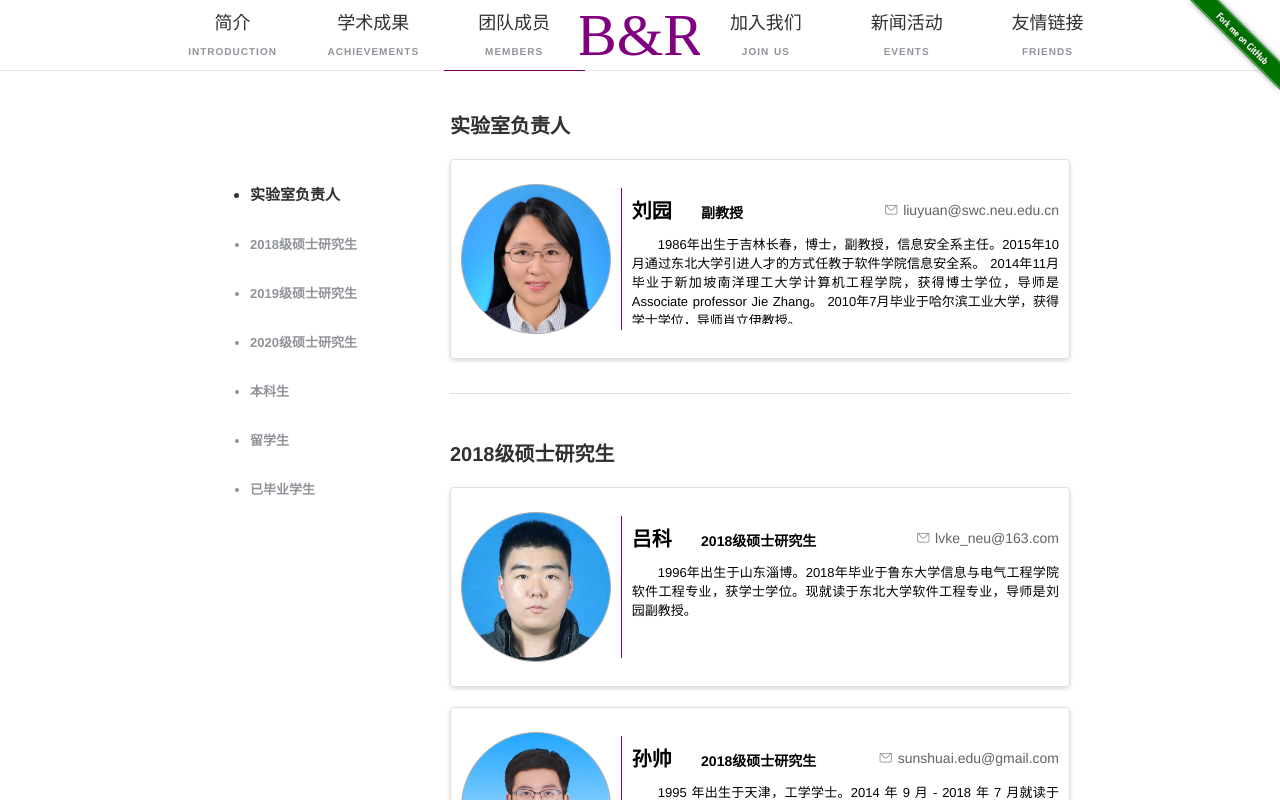
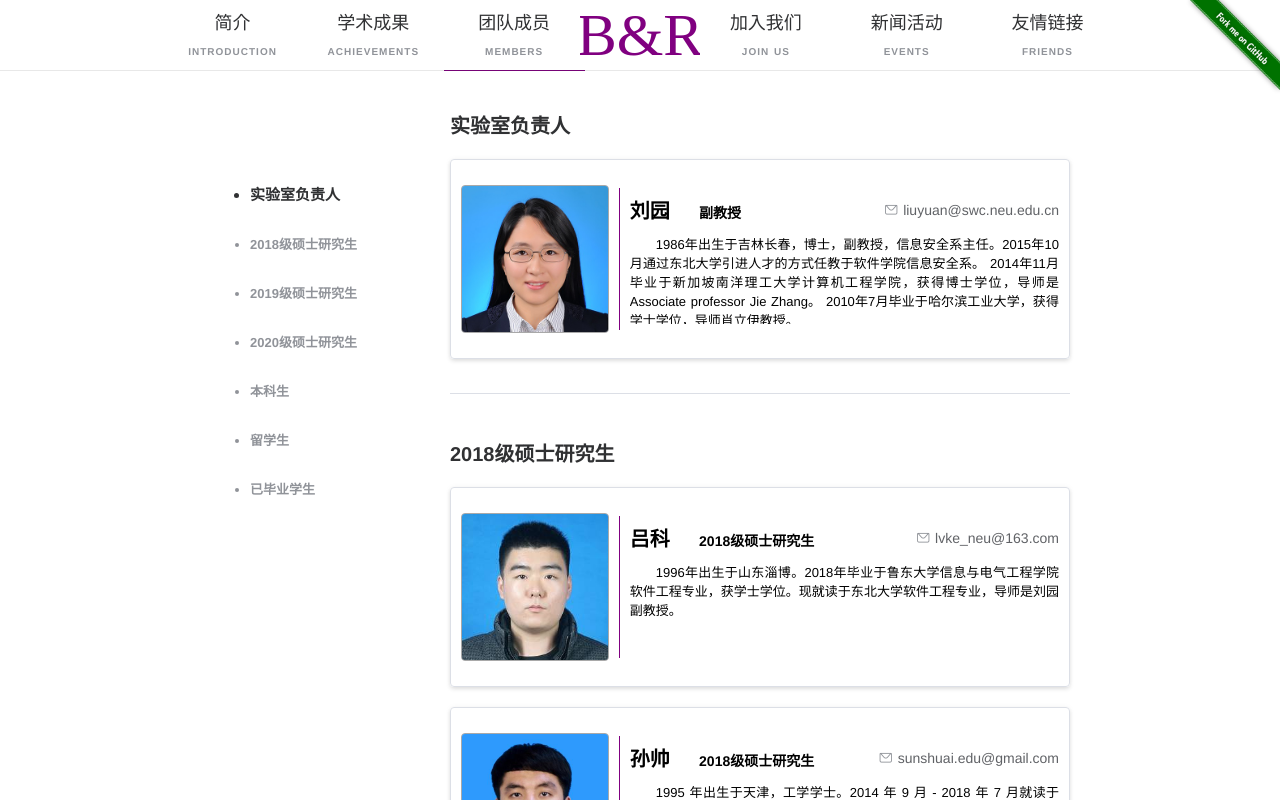
Before and after one commit to thothsun/blockchain-lab, a Nuxt app: page /members in a window 1280 px wide. Shown: the top 800 px of the page. Built offline with nearby package versions, Linux system fonts and the light colour scheme.

Commit message:
update member info

```diff
--- a/components/member.vue
+++ b/components/member.vue
@@ -3,11 +3,11 @@
   <div class="container  animated flipInX">
 
 
-    <div style="height: 150px;width: 150px">
+    <div style="height: 150px;width: 150px;display:flex;justify-content:center;align-items:center">
       <el-avatar
-        style="font-size: 10rem;display: flex;justify-content: center;align-items: center;border: 1px solid darkgrey"
-        :size="150"
-        shape="circle"
+        style="font-size: 10rem;border: 1px solid darkgrey"
+        :size="148"
+        shape="square"
         fit="contain"
         :src="avatar"
       >{{letter}}
--- a/layouts/default.vue
+++ b/layouts/default.vue
@@ -2,7 +2,7 @@
   <div>
     <loading/>
     <nuxt/>
-    <a href="https://github.com/Sun-Shuai/blockchain-lab" target="_blank">
+    <a href="https://github.com/thothsun/blockchain-lab" target="_blank">
       <el-image style="position: fixed; top: 0; right: 0; border: 0;z-index: 9999;height: 100px;width: 100px"
                 src="/github.png"
                 alt="Fork me on GitHub"></el-image>
--- a/pages/resume/lvke.vue
+++ /dev/null
@@ -1,13 +0,0 @@
-<template>
-
-</template>
-
-<script>
-    export default {
-        name: "lvke"
-    }
-</script>
-
-<style scoped>
-
-</style>
--- a/pages/resume/sunshuai.vue
+++ b/pages/resume/sunshuai.vue
@@ -60,7 +60,7 @@
                     </div>
                     <div style="display: inline-flex;height: 100%;width: 50%;align-items: center">
                       <p style="display: inline">GitHub:&nbsp;</p>
-                      <el-link :href="'https://github.com/Sun-Shuai'" target="_blank">https://github.com/Sun-Shuai
+                      <el-link :href="'https://github.com/thothsun'" target="_blank">https://github.com/thothsun
                       </el-link>
                     </div>
                   </div>
@@ -81,8 +81,8 @@
               </div>
 
               <div
-                style="height: 100%; display: inline-flex;align-items: center;border: #E4E7ED dashed 1px">
-                <el-image style="height: 140px;width: 100px" src="/avatar/sunshuai-1.jpg"></el-image>
+                style="height: 100%; display: inline-flex;align-items: center;border: #E4E7ED solid 1px">
+                <el-image style="height: 120px;width: 88px" src="/avatar/sunshuai-1.jpg"></el-image>
               </div>
             </div>
 
```
Also changed, not shown: static/avatar/sunshuai-1.jpg, static/avatar/sunshuai.jpg.
